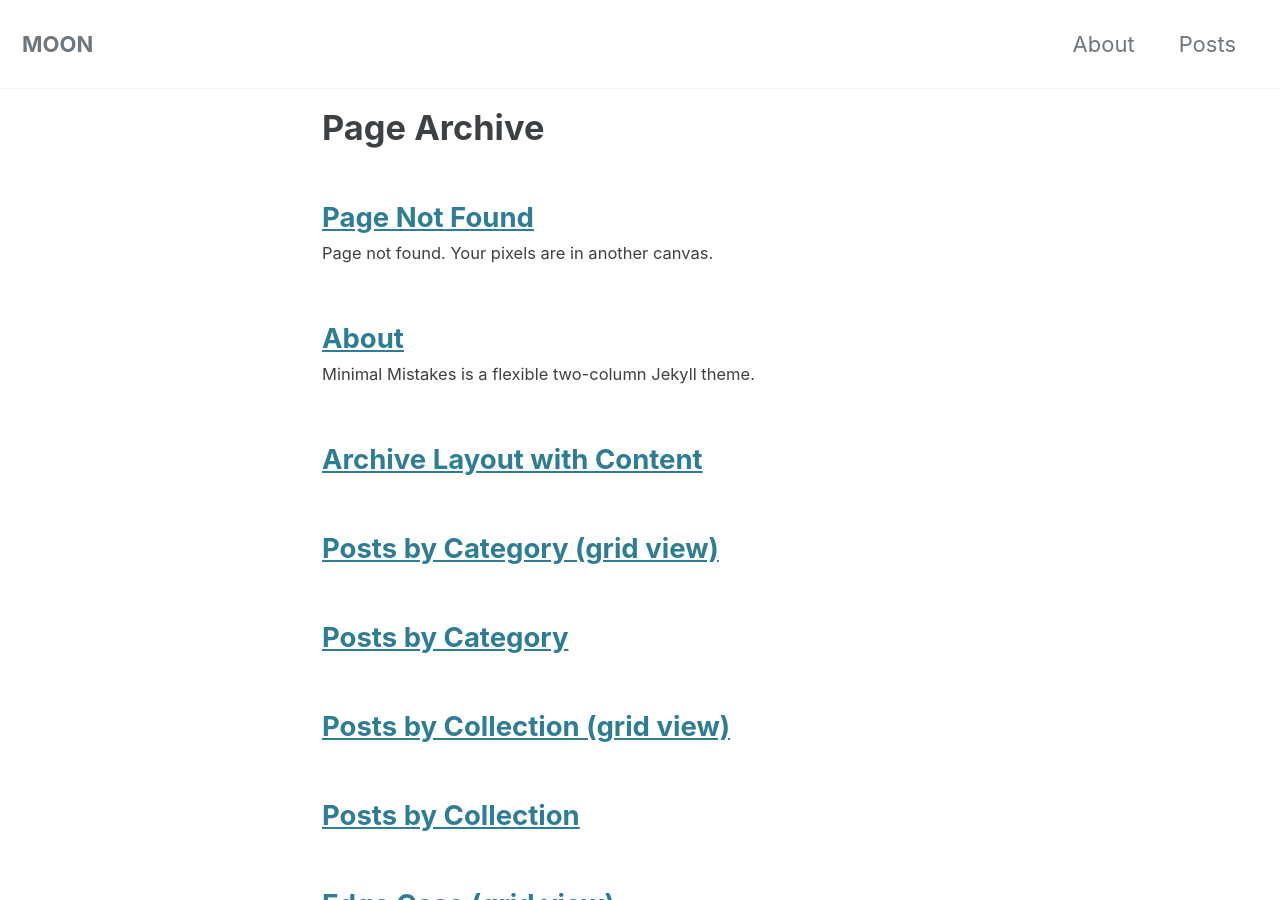
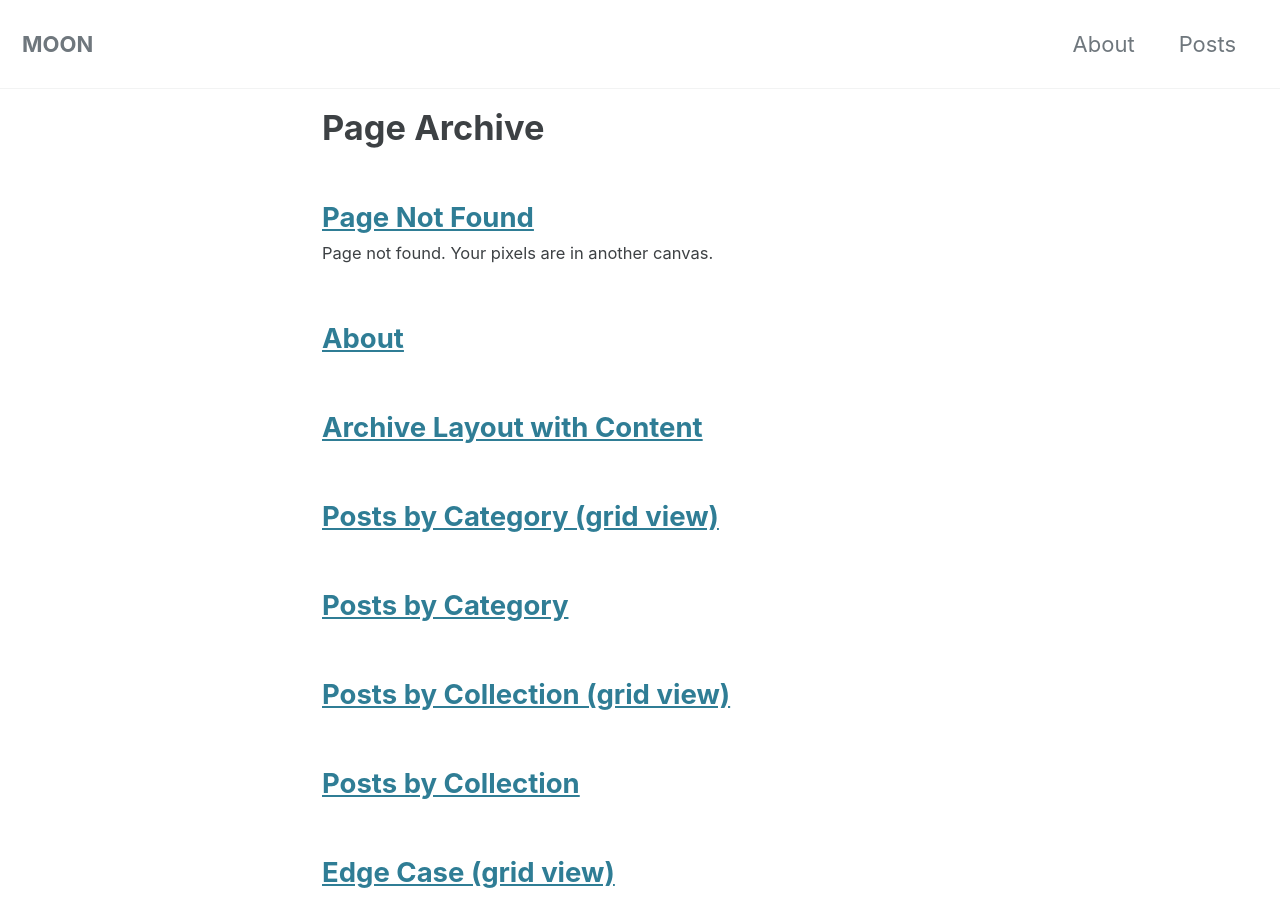
Before and after one commit to wmoon76/wmoon76.github.io, a Jekyll site: the page built from _pages/page-archive.html, in a window 1280 px wide and 900 px high. Built offline with Jekyll 4.4.1, drawn with Linux system fonts in a browser that asks for light colours; cached includes are drawn as plain includes.

Commit message:
Update about.md

```diff
--- a/_pages/about.md
+++ b/_pages/about.md
@@ -1,8 +1,6 @@
 ---
 permalink: /about/
 title: "About"
-excerpt: "Minimal Mistakes is a flexible two-column Jekyll theme."
-last_modified_at: 2020-10-28T14:51:23-04:00
 toc: true
 ---
 
```
